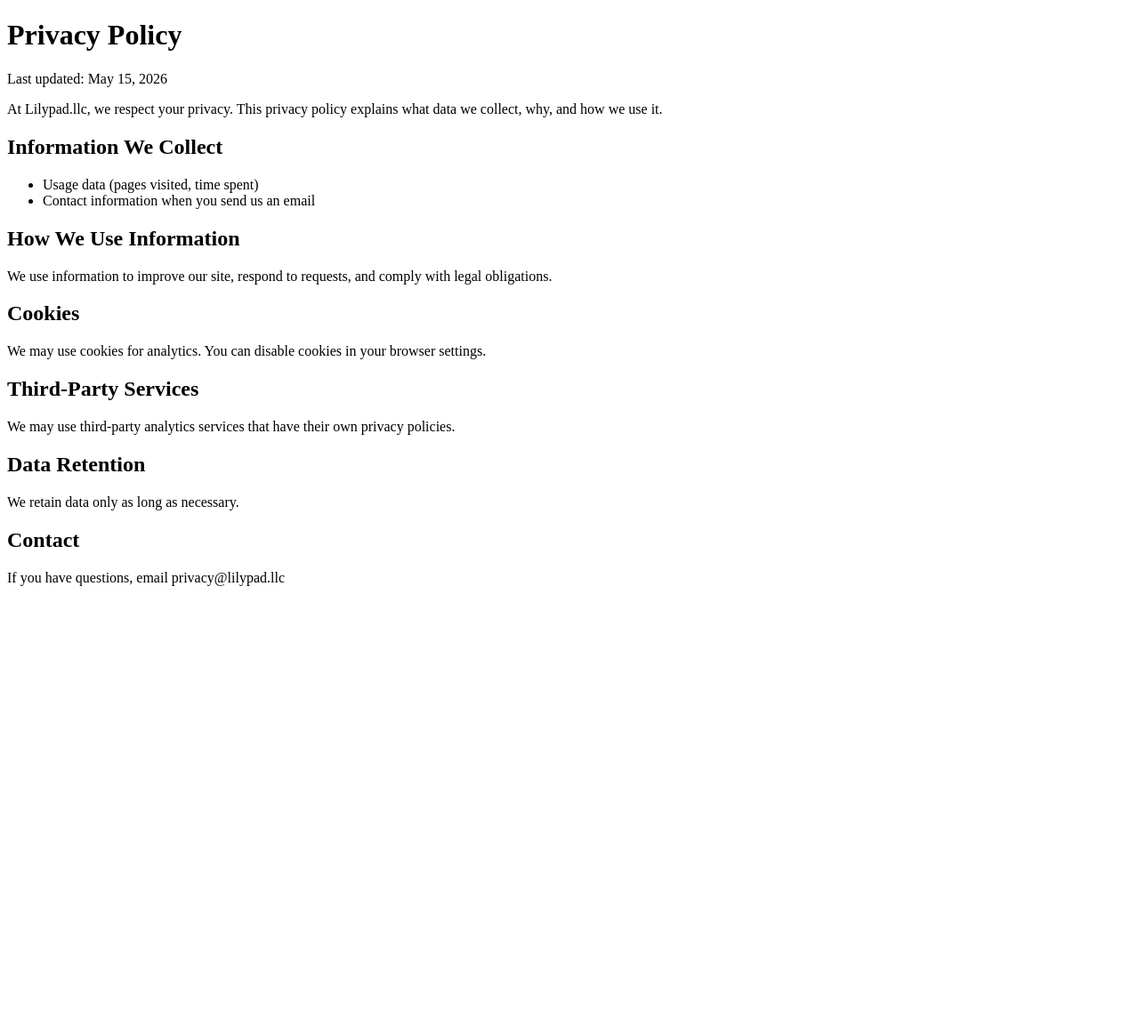
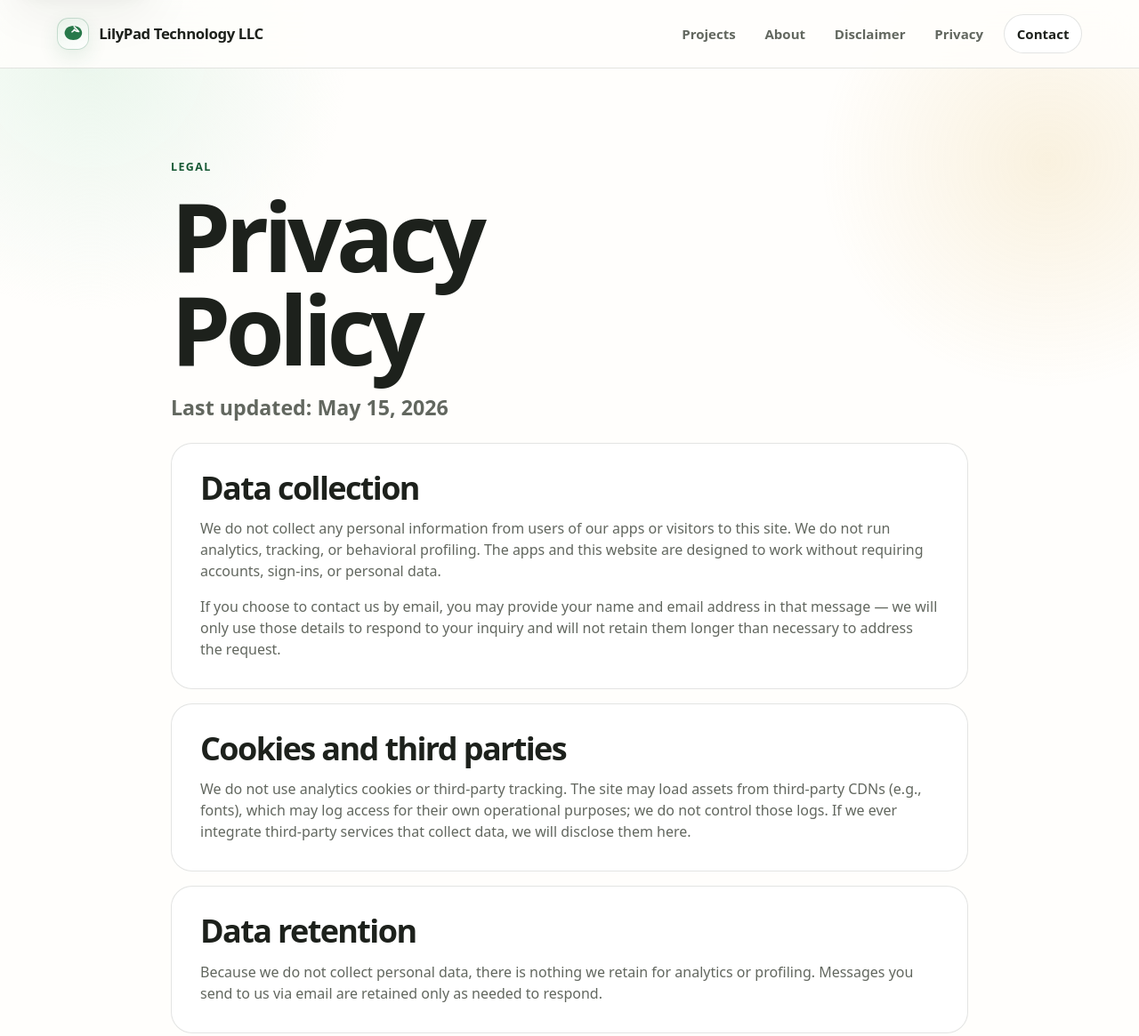
Before and after one commit to onehit/lilypad.llc, a plain HTML site: page privacy/index.html in a window 1280 px wide. Shown: the top 1165 px of the page at 89% size. Before the commit the page ends 800 px from the top, so only its background shows below. Drawn offline with Linux system fonts and the light colour scheme.

Commit message:
Add privacy page and navigation link; policy declares no data collection

```diff
--- a/privacy/index.html
+++ b/privacy/index.html
@@ -1,28 +1,74 @@
 <!doctype html>
-<html>
+<html lang="en">
 <head>
-  <meta charset="utf-8">
-  <title>Privacy Policy - Lilypad.llc</title>
-  <meta name="description" content="Privacy policy for Lilypad.llc">
+  <meta charset="utf-8" />
+  <meta name="viewport" content="width=device-width, initial-scale=1" />
+  <title>Privacy Policy — LilyPad Technology LLC</title>
+  <meta name="description" content="Privacy policy for LilyPad Technology LLC." />
+  <link rel="canonical" href="https://lilypad.llc/privacy/" />
+  <link rel="stylesheet" href="/css/style.css" />
 </head>
 <body>
-  <h1>Privacy Policy</h1>
-  <p>Last updated: May 15, 2026</p>
-  <p>At Lilypad.llc, we respect your privacy. This privacy policy explains what data we collect, why, and how we use it.</p>
-  <h2>Information We Collect</h2>
-  <ul>
-    <li>Usage data (pages visited, time spent)</li>
-    <li>Contact information when you send us an email</li>
-  </ul>
-  <h2>How We Use Information</h2>
-  <p>We use information to improve our site, respond to requests, and comply with legal obligations.</p>
-  <h2>Cookies</h2>
-  <p>We may use cookies for analytics. You can disable cookies in your browser settings.</p>
-  <h2>Third-Party Services</h2>
-  <p>We may use third-party analytics services that have their own privacy policies.</p>
-  <h2>Data Retention</h2>
-  <p>We retain data only as long as necessary.</p>
-  <h2>Contact</h2>
-  <p>If you have questions, email privacy@lilypad.llc</p>
+  <a class="skip-link" href="#main">Skip to content</a>
+
+  <header class="site-header" aria-label="Site header">
+    <div class="container header-inner">
+      <a class="brand" href="/" aria-label="LilyPad Technology LLC home">
+        <span class="brand-mark" aria-hidden="true">
+          <svg viewBox="0 0 48 48" role="img" focusable="false">
+            <path d="M24 6c10.49 0 19 6.94 19 15.5S34.49 37 24 37 5 30.06 5 21.5 13.51 6 24 6Z" />
+            <path d="M25.5 7.5 36 18.25c-4.84.17-8.17-1.28-10-4.35-.87 2.03-2.47 3.75-4.8 5.16" />
+            <circle cx="16.75" cy="23.25" r="2.4" />
+          </svg>
+        </span>
+        <span>LilyPad Technology LLC</span>
+      </a>
+      <nav class="site-nav" aria-label="Primary navigation">
+        <a href="/#portfolio">Projects</a>
+        <a href="/#about">About</a>
+        <a href="/#disclaimer">Disclaimer</a>
+        <a href="/privacy/">Privacy</a>
+        <a class="nav-contact" href="mailto:admin@lilypad.llc">Contact</a>
+      </nav>
+    </div>
+  </header>
+
+  <main id="main">
+    <article class="section project-detail">
+      <div class="container readable-page">
+        <p class="eyebrow">Legal</p>
+        <h1>Privacy Policy</h1>
+        <p class="hero-lede">Last updated: May 15, 2026</p>
+
+        <section class="legal-section" aria-labelledby="collection-title">
+          <h2 id="collection-title">Data collection</h2>
+          <p>We do not collect any personal information from users of our apps or visitors to this site. We do not run analytics, tracking, or behavioral profiling. The apps and this website are designed to work without requiring accounts, sign-ins, or personal data.</p>
+          <p>If you choose to contact us by email, you may provide your name and email address in that message — we will only use those details to respond to your inquiry and will not retain them longer than necessary to address the request.</p>
+        </section>
+
+        <section class="legal-section" aria-labelledby="cookies-title">
+          <h2 id="cookies-title">Cookies and third parties</h2>
+          <p>We do not use analytics cookies or third-party tracking. The site may load assets from third-party CDNs (e.g., fonts), which may log access for their own operational purposes; we do not control those logs. If we ever integrate third-party services that collect data, we will disclose them here.</p>
+        </section>
+
+        <section class="legal-section" aria-labelledby="retention-title">
+          <h2 id="retention-title">Data retention</h2>
+          <p>Because we do not collect personal data, there is nothing we retain for analytics or profiling. Messages you send to us via email are retained only as needed to respond.</p>
+        </section>
+
+        <section class="legal-section" aria-labelledby="contact-title">
+          <h2 id="contact-title">Contact</h2>
+          <p>If you have questions about this policy, email privacy@lilypad.llc.</p>
+        </section>
+      </div>
+    </article>
+  </main>
+
+  <footer class="site-footer">
+    <div class="container footer-inner">
+      <p>© <span aria-label="LilyPad Technology LLC">LilyPad Technology LLC</span></p>
+      <a href="mailto:admin@lilypad.llc">admin@lilypad.llc</a>
+    </div>
+  </footer>
 </body>
 </html>
```
